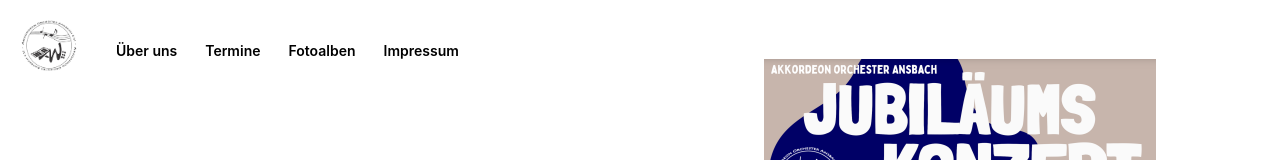
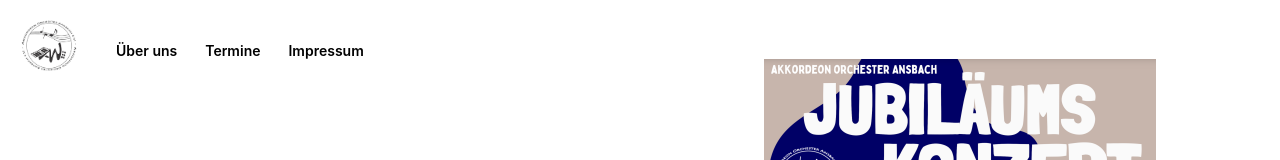
Before and after one commit to legan100/Chor, an Angular app: page / in a window 1280 px wide. Shown: the top 160 px of the page. Built offline with nearby package versions, Linux system fonts and the light colour scheme.

Commit message:
Teilweiser Bugfix

```diff
--- a/src/app/app.component.html
+++ b/src/app/app.component.html
@@ -8,10 +8,9 @@
   />
     <div class="spacer">
 
-      <a href="">Über uns</a>
-      <a href="termine">Termine</a>
-      <a href="foto">Fotoalben</a>
-      <a href="impressum">Impressum</a>
+      <a routerLink="">Über uns</a>
+      <a routerLink="/termine">Termine</a>
+      <a routerLink="/impressum">Impressum</a>
 
     </div>
     <router-outlet></router-outlet>
```
